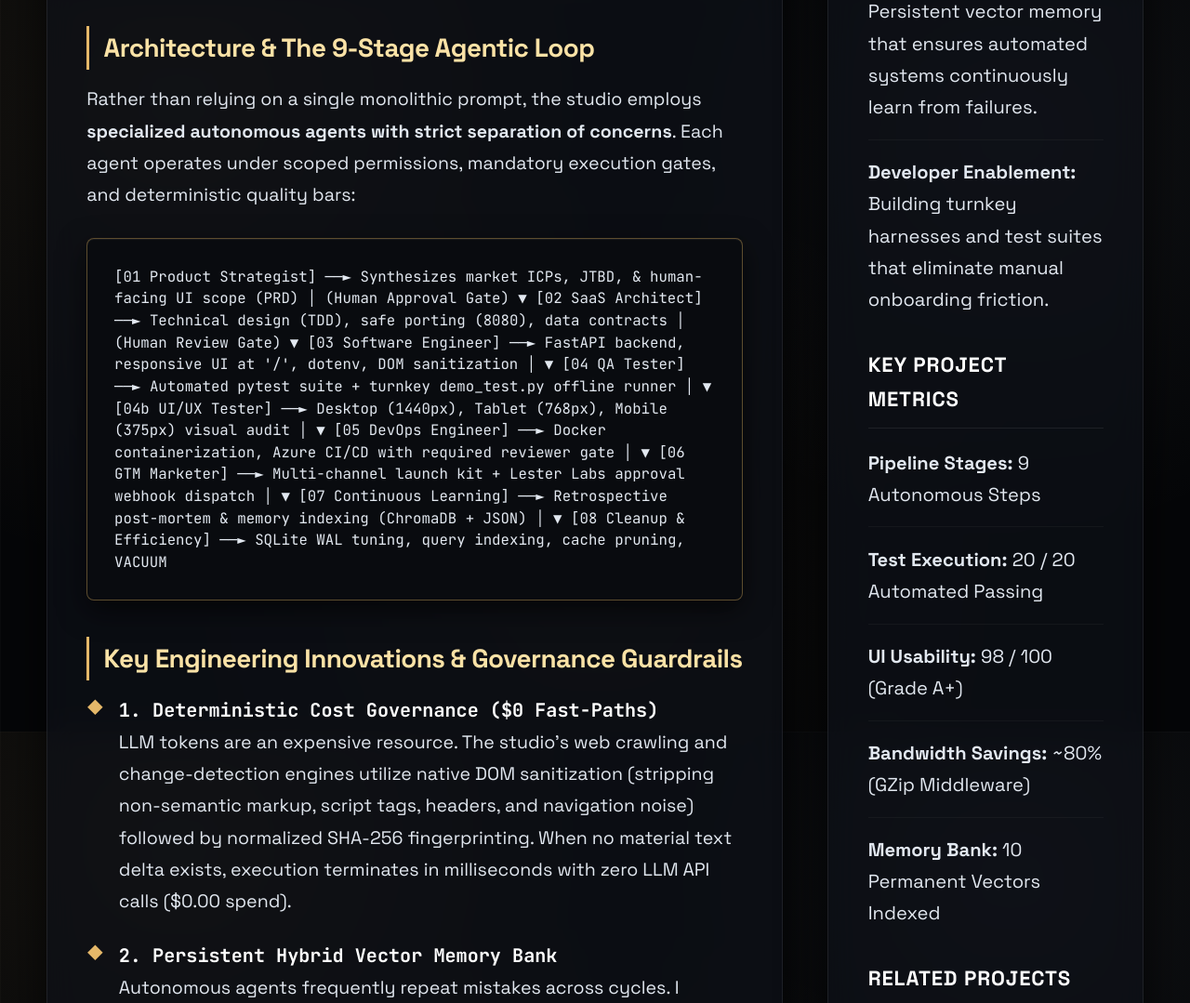
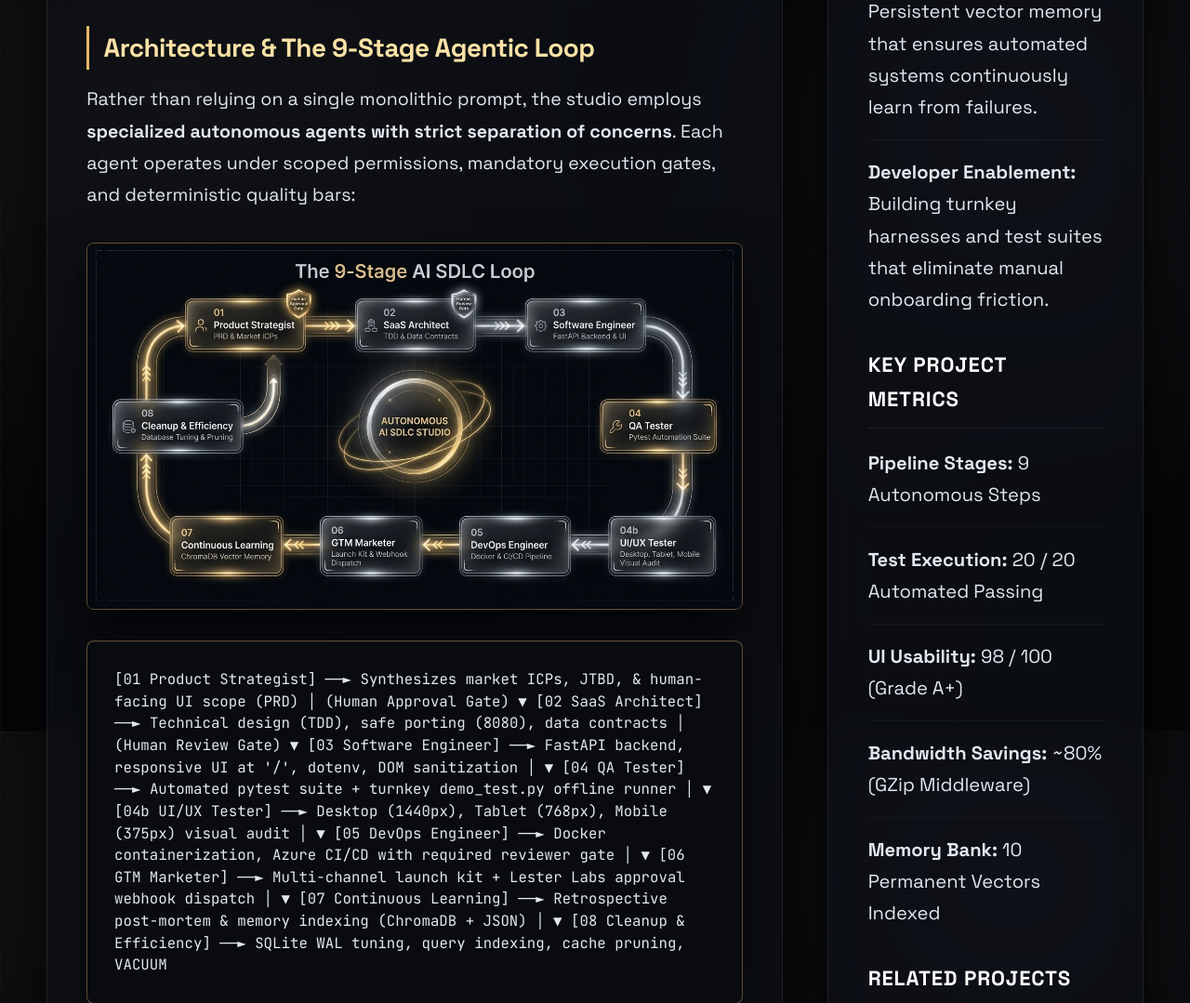
Before and after one commit to N8Space/winelogbooks, a FastAPI app: page /projects/ai-sdlc-studio in a window 1280 px wide. Shown: the part 1613-2692 px from the top of the page at 93% size. Run offline with FastAPI, Linux system fonts and the light colour scheme; some libraries are stand-ins or nearby versions.

Commit message:
feat: add 9-stage AI SDLC loop architecture diagram to documentation and studio template

```diff
--- a/templates/ai_sdlc_studio.html
+++ b/templates/ai_sdlc_studio.html
@@ -165,6 +165,10 @@
               Rather than relying on a single monolithic prompt, the studio employs <strong>specialized autonomous agents with strict separation of concerns</strong>. Each agent operates under scoped permissions, mandatory execution gates, and deterministic quality bars:
             </p>
 
+            <div class="architecture-visual" style="margin: 1.75rem 0; border: 1px solid var(--border-gold); border-radius: 8px; overflow: hidden; box-shadow: var(--panel-shadow);">
+              <img src="/static/img/ai_sdlc_loop.jpg" alt="The 9-Stage AI SDLC Loop Architecture Diagram" style="width: 100%; height: auto; display: block;" loading="lazy" />
+            </div>
+
             <div class="architecture-diagram">
 [01 Product Strategist]   ──► Synthesizes market ICPs, JTBD, & human-facing UI scope (PRD)
          │  (Human Approval Gate)
```
Also changed, not shown: docs/case_studies/autonomous_ai_sdlc_studio.md (+2 -0 lines), static/img/ai_sdlc_loop.jpg (added).
